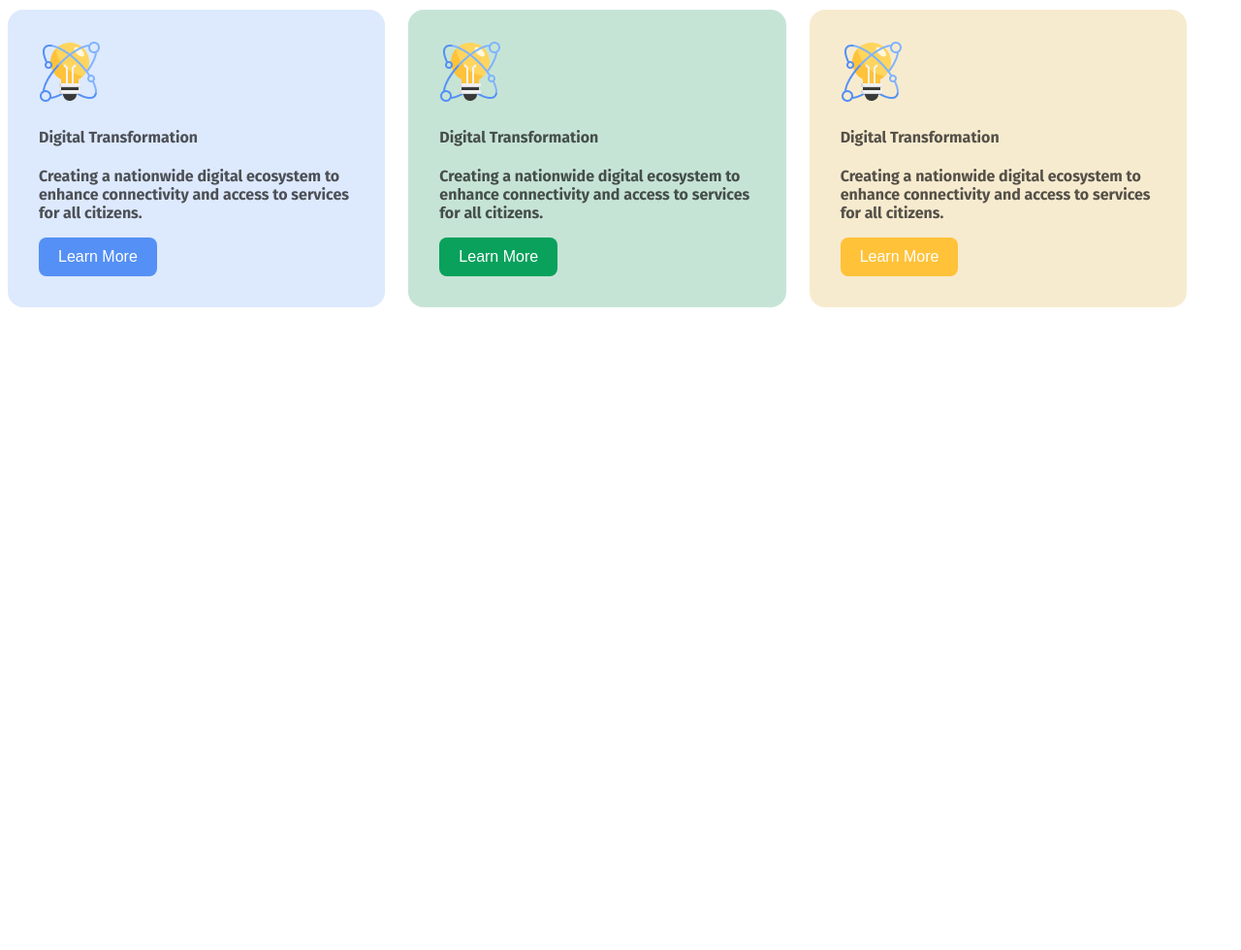
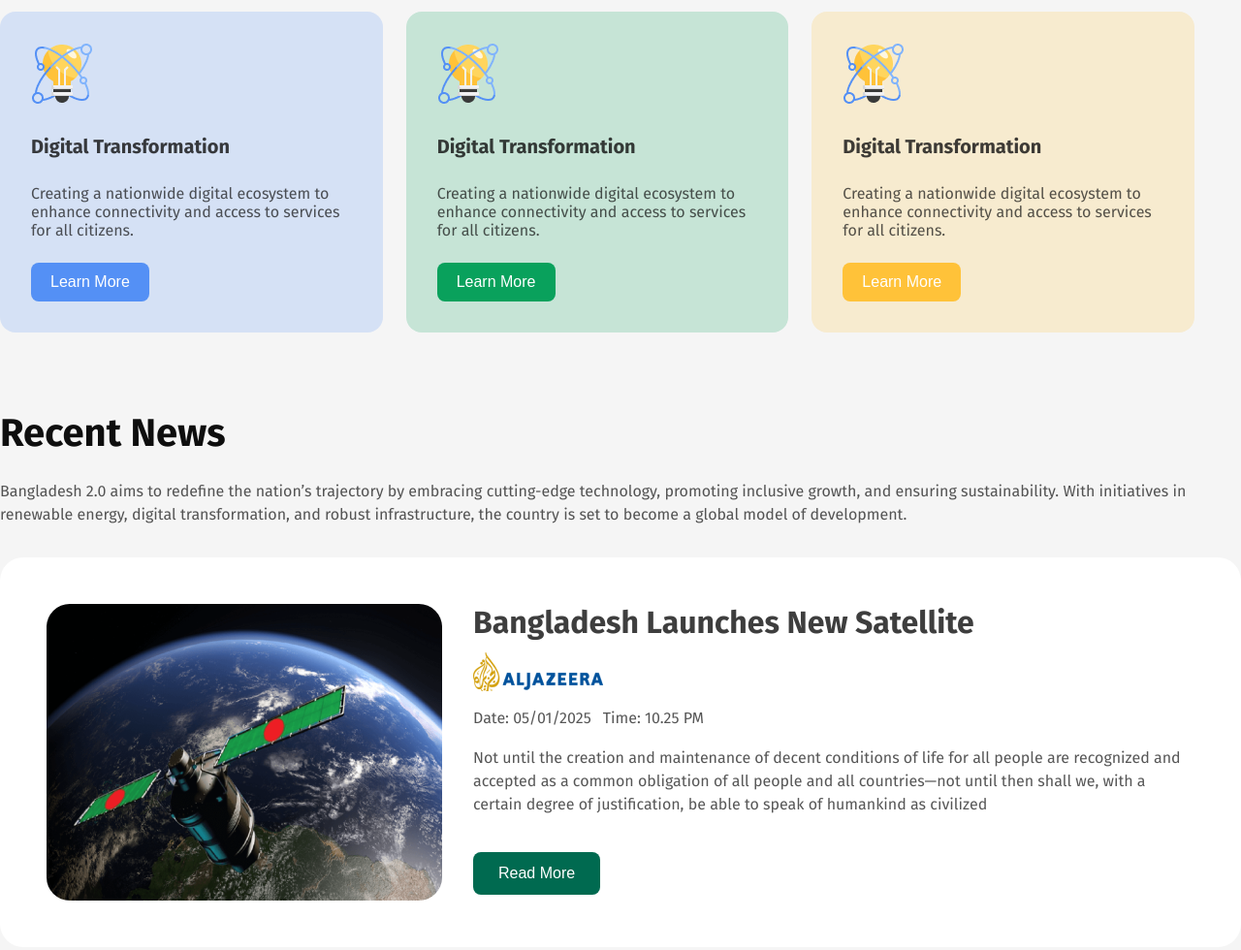
Before and after one commit to setanvir/ph-assignment1, a plain HTML site: page index.html in a window 1280 px wide. Shown: the part 880-1860 px from the top of the page at 97% size. Before the commit the page ends 1277 px from the top, so only its background shows below. Drawn offline with Linux system fonts and the light colour scheme.

Commit message:
designed news section

```diff
--- a/index.html
+++ b/index.html
@@ -9,7 +9,7 @@
     <link href="https://fonts.googleapis.com/css2?family=Fira+Sans:ital,wght@0,100;0,200;0,300;0,400;0,500;0,600;0,700;0,800;0,900;1,100;1,200;1,300;1,400;1,500;1,600;1,700;1,800;1,900&display=swap" rel="stylesheet">
     <link rel="stylesheet" href="styles/portfolio.css">
 </head>
-<body class="fira-sans-normal">
+<body class="fira-sans-normal main-style">
 
     <header>
         <nav class="nav">
@@ -18,7 +18,7 @@
         </nav>
     </header>
 
-    <main class="main-style">
+    <main >
         <section class="banner">
 
             <div class="banner-content">
@@ -45,24 +45,24 @@
                  </div>
                  <div class="Vision">
 
-                    <div class= "card-1  card-title  card-descp ">
+                    <div class= "card-1 ">
                         <img src="assets/card-icon.png" alt="">
-                        <h4>Digital Transformation</h4>
-                        <p>Creating a nationwide digital ecosystem to enhance connectivity and access to services for all citizens.</p>
+                        <h4 class="card-title">Digital Transformation</h4>
+                        <p  class="card-descp">Creating a nationwide digital ecosystem to enhance connectivity and access to services for all citizens.</p>
                         <button class="btn-1">Learn More</button>
 
                     </div>
-                    <div class= "card-2  card-title  card-descp ">
+                    <div class= "card-2  ">
                         <img src="assets/card-icon.png" alt="">
-                        <h4>Digital Transformation</h4>
-                        <p>Creating a nationwide digital ecosystem to enhance connectivity and access to services for all citizens.</p>
+                        <h4 class="card-title">Digital Transformation</h4>
+                        <p class="card-descp">Creating a nationwide digital ecosystem to enhance connectivity and access to services for all citizens.</p>
                         <button class="btn-2 " >Learn More</button>
 
                     </div>
-                    <div class= "card-3  card-title  card-descp ">
+                    <div class= "card-3  ">
                         <img src="assets/card-icon.png" alt="">
-                        <h4>Digital Transformation</h4>
-                        <p>Creating a nationwide digital ecosystem to enhance connectivity and access to services for all citizens.</p>
+                        <h4 class="card-title">Digital Transformation</h4>
+                        <p class="card-descp">Creating a nationwide digital ecosystem to enhance connectivity and access to services for all citizens.</p>
                         <button class="btn-3">Learn More</button>
 
                     </div>
@@ -71,6 +71,85 @@
 
 
         </section>
+
+        <section>
+
+            <div>
+                <h2 class="primary-title"> Recent News </h2>
+                <p class="primary-descp"> Bangladesh 2.0 aims to redefine the nation’s trajectory by embracing cutting-edge technology, promoting inclusive growth, and ensuring sustainability. With initiatives in renewable energy, digital transformation, and robust infrastructure, the country is set to become a global model of development.</p>
+
+            </div>
+
+        </section>
+
+        <section class="news-section1">
+            <img class="sateliteimg" src="assets/satelite.png" alt="">
+
+            <div>
+
+
+
+                <div class="news-sectiondiv1">
+                    <h2 class="news-title">Bangladesh Launches New Satellite </h2>
+                    <img class="al-jazeera" src="assets/al-jazeera.png" alt="">
+
+                    <div class="news-sectiondiv2" >
+                        <p class="primary-newsdescp newstimeline">Date: 05/01/2025</p>
+                        <p class="primary-newsdescp">Time: 10.25 PM</p>
+                    </div>
+
+                    <p class="primary-descp"> Not until the creation and maintenance of decent conditions of life for all people are recognized and accepted as a common obligation of all people and all countries—not until then shall we,
+                        with a certain degree of justification, be able to speak of humankind as civilized</p>
+                        <button class="btn-news">Read More</button>
+                </div>
+            </div>
+
+
+
+        </section>
+
+
+        <!-- News Section 2 style.... -->
+        <section class="news-section2">
+
+
+            <div>
+
+
+
+                <div class="news-section2div1">
+                    <h2 class="news-title">Bangladesh Launches New Satellite </h2>
+                    <img class="al-jazeera" src="assets/al-jazeera.png" alt="">
+
+                    <div class="news-sectiondiv2" >
+                        <p class="primary-newsdescp newstimeline">Date: 05/01/2025</p>
+                        <p class="primary-newsdescp">Time: 10.25 PM</p>
+                    </div>
+
+                    <p class="primary-descp"> Not until the creation and maintenance of decent conditions of life for all people are recognized and accepted as a common obligation of all people and all countries—not until then shall we,
+                        with a certain degree of justification, be able to speak of humankind as civilized</p>
+                        <button class="btn-news">Read More</button>
+                </div>
+            </div>
+
+
+            <img class="sateliteimg" src="assets/satelite.png" alt="">
+
+
+
+        </section>
+
+        <section class="donate-section">
+            <div>
+                <h1 class="primary-title">Donate Today</h1>
+                <p class="primary-descp"> Bangladesh 2.0 aims to redefine the nation’s trajectory by embracing cutting-edge technology, promoting inclusive growth, and ensuring sustainability. With initiatives in renewable energy, digital transformation, and robust infrastructure.</p>
+             </div>
+
+
+        </section>
+
+
+
     </main>
 
     <footer></footer>
--- a/styles/portfolio.css
+++ b/styles/portfolio.css
@@ -39,6 +39,7 @@
 .main-style {
     max-width: 1280px;
     margin: auto;
+    background-color: #f5f5f5;
 }
 
 /* Banner style */
@@ -121,6 +122,7 @@
     color:rgba(14, 14, 14, 0.7);
     margin-top: 0px;
     margin-bottom: 32px;
+    line-height: 24px;
 
 
 }
@@ -155,6 +157,7 @@
 
     font-size: 16px;
     font-weight: 400px;
+    margin-bottom: 24px;
     color: rgba(14, 14, 14, 0.7);
 
 
@@ -178,22 +181,7 @@
 
 }
 
-.card-title{
-    color: rgba(14, 14, 14, 0.8);
-    font-size: 20px;
-    font-weight: bold;
 
-}
-
-.card-descp{
-
-
-    font-size: 16px;
-    font-weight: 400px;
-    color: rgba(14, 14, 14, 0.7);
-
-
-}
 .btn-2{
     padding: 11px 20px;
     border-radius: 8px;
@@ -213,22 +201,7 @@
 
 }
 
-.card-title{
-    color: rgba(14, 14, 14, 0.8);
-    font-size: 20px;
-    font-weight: bold;
 
-}
-
-.card-descp{
-
-
-    font-size: 16px;
-    font-weight: 400px;
-    color: rgba(14, 14, 14, 0.7);
-
-
-}
 .btn-3{
     padding: 11px 20px;
     border-radius: 8px;
@@ -238,6 +211,8 @@
     font-size: 16px;
     font-weight: 600px;
 }
+
+/* Added hover on Cards and Button */
 .btn-1:hover {
     background-color: #004D38;
 }
@@ -248,3 +223,178 @@
 .btn-3:hover {
     background-color: #004D38;
 }
+
+
+
+.card-1:hover {
+    background-color: #C6E4D6;
+}
+
+.card-2:hover {
+    background-color: #C6E4D6;
+}
+.card-3:hover {
+    background-color: #C6E4D6;
+    color: white;
+
+}
+
+
+
+/* News section 1 style..... */
+
+.news-section1{
+
+    display: flex;
+    background-color: white;
+    padding: 48px;
+    border-radius: 24px;
+}
+
+.sateliteimg{
+    max-width: 408px;
+    max-height: 306px;
+    border-radius: 24px;
+}
+
+
+.news-sectiondiv1
+{
+  margin-left: 32px;
+
+
+
+}
+.news-sectiondiv2
+{
+    display: flex;
+    margin-bottom: 1px;
+}
+
+.news-title{
+    font-size: 32px;
+    color: rgba(14, 14, 14, 0.8);
+    font-weight: bold;
+    margin-bottom: 12px;
+    margin-top: 0px;
+
+}
+.primary-newsdescp{
+
+    font-size: 16px;
+    font-weight: 400px;
+    color:rgba(14, 14, 14, 0.7);
+    margin-top: 0px;
+    line-height: 24px;
+
+
+}
+.al-jazeera{
+
+    margin-bottom: 12px;
+}
+
+.newstimeline{
+  margin-right: 12px;
+}
+
+.btn-news{
+    padding: 13px 26px;
+    border-radius: 8px;
+    background-color: rgba(0, 106, 80, 1);
+    border: none;
+    color: white;
+    font-size: 16px;
+    font-weight: 600px;
+    margin-top: 5px;
+
+}
+
+.btn-news:hover {
+    background-color: #C6E4D6;
+    color: black;
+}
+
+
+
+
+/* News section 2 style..... */
+
+.news-section2{
+
+    display: flex;
+    background-color: white;
+    padding: 48px;
+    border-radius: 24px;
+    margin-top: 24px;
+}
+
+.sateliteimg{
+    max-width: 408px;
+    max-height: 306px;
+    border-radius: 24px;
+}
+
+
+.news-section2div1
+{
+  margin-right: 32px;
+
+
+
+}
+.news-sectiondiv2
+{
+    display: flex;
+    margin-bottom: 1px;
+}
+
+.news-title{
+    font-size: 32px;
+    color: rgba(14, 14, 14, 0.8);
+    font-weight: bold;
+    margin-bottom: 12px;
+    margin-top: 0px;
+
+}
+.primary-newsdescp{
+
+    font-size: 16px;
+    font-weight: 400px;
+    color:rgba(14, 14, 14, 0.7);
+    margin-top: 0px;
+    line-height: 24px;
+
+
+}
+.al-jazeera{
+
+    margin-bottom: 12px;
+}
+
+.newstimeline{
+  margin-right: 12px;
+}
+
+.btn-news{
+    padding: 13px 26px;
+    border-radius: 8px;
+    background-color: rgba(0, 106, 80, 1);
+    border: none;
+    color: white;
+    font-size: 16px;
+    font-weight: 600px;
+    margin-top: 5px;
+
+}
+
+.btn-news:hover {
+    background-color: #C6E4D6;
+    color: black;
+}
+
+.primary-descp
+{
+
+
+}
```
